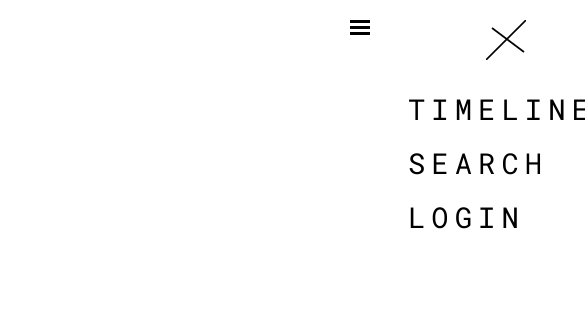
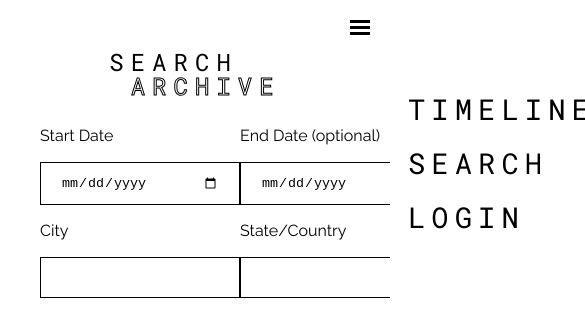
Before and after one commit to JarrettD5309/sf-show-archive, a React (Create React App) app in the folder client/: page /search in a window 390 px wide. Shown: the top 336 px of the page, 585 px wide, since content can reach past the window. Built offline with nearby package versions, Linux system fonts and the light colour scheme.

Commit message:
make drawer responsive. start search page

```diff
--- a/client/src/App.js
+++ b/client/src/App.js
@@ -3,8 +3,10 @@ import { BrowserRouter as Router, Route } from 'react-router-dom';
 import Backdrop from './components/SlideDrawer/Backdrop';
 import HomePage from './pages/HomePage';
 import NavBar from './components/NavBar';
+import Search from './pages/Search';
 import SlideDrawer from './components/SlideDrawer/SlideDrawer';
 import TimelinePage from './pages/TimelinePage';
+
 
 function App() {
     const [drawerOpen, setDrawerOpen] = React.useState(false);
@@ -24,6 +26,7 @@ function App() {
             <Backdrop handleBackdrop={handleBackdrop} show={drawerOpen}/>
             {/* {drawerOpen && <Backdrop handleBackdrop={handleBackdrop} show={drawerOpen}/>} */}
             <Route exact path='/' component={TimelinePage} />
+            <Route exact path='/search' component={Search} />
             <Route exact path='/all-shows' component={HomePage} />
         </Router>
     );
--- a/client/src/components/SlideDrawer/SlideDrawer.css
+++ b/client/src/components/SlideDrawer/SlideDrawer.css
@@ -66,3 +66,21 @@ body {
    transform: translateX(0);
    box-shadow: 1px 0px 7px rgba(0,0,0,0.5);
 }
+
+@media (max-width:399px) {
+   .side-drawer {
+      width: 100%;
+   }
+}
+
+@media (min-width:400px) and (max-width:575px) {
+   .side-drawer {
+      width: 100%;
+   }
+}
+
+@media (min-width:576px) and (max-width:767px) {
+   .side-drawer {
+      width: 55%;
+   }
+}
--- a/client/src/components/SlideDrawer/SlideDrawer.js
+++ b/client/src/components/SlideDrawer/SlideDrawer.js
@@ -15,10 +15,10 @@ const SlideDrawer = (props) => {
             </div>
             <ul className='nav-list'>
                 <li className='nav-item'>
-                    <a href="#" className='nav-text'>Timeline</a>
+                    <a href="/" className='nav-text'>Timeline</a>
                 </li>
                 <li className='nav-item'>
-                    <a href="#" className='nav-text'>Search</a>
+                    <a href="/search" className='nav-text'>Search</a>
                 </li>
                 <li className='nav-item'>
                     <a href="#" className='nav-text'>Login</a>
--- /dev/null
+++ b/client/src/pages/Search/index.js
@@ -0,0 +1,62 @@
+import React, { useEffect } from "react";
+import ShowInfo from '../../components/ShowInfo';
+import axios from 'axios';
+import './style.css';
+
+const Search = () => {
+    const [shows, setShows] = React.useState([]);
+    const [fadeShows, setFadeShows] = React.useState(false);
+
+    return (
+        <div className='sub-root'>
+            <div className='main-header-div'>
+                <div className='child-header-div'>
+                    <h1>Search</h1>
+                    <h1 className='outline'>&nbsp;Archive</h1>
+                </div>
+            </div>
+            <form className='search-form'>
+                <div className='form-row'>
+                    <div>
+                        <label for='startDate'>Start Date</label><br />
+                        <input type='date' id='startDate' name='startDate' />
+                    </div>
+                    <div>
+                        <label for='endDate'>End Date (optional)</label><br />
+                        <input type='date' id='endDate' name='endDate' />
+                    </div>
+                    <div>
+                        <label for='venue'>Venue</label><br />
+                        <input type='text' id='venue' name='venue' />
+                    </div>
+                </div>
+                <div className='form-row'>
+                    <div>
+                        <label for='city'>City</label><br />
+                        <input type='text' id='city' name='city' />
+                    </div>
+                    <div>
+                        <label for='stateCountry'>State/Country</label><br />
+                        <input type='text' id='stateCountry' name='stateCountry' />
+                    </div>
+                </div>
+            </form>
+            <div className={fadeShows ? 'fadeIn' : 'fadeOut'} >
+                {shows.map(show => (
+                    <ShowInfo
+                        showNum={show.showNum}
+                        date={show.date}
+                        venue={show.venue}
+                        address={show.address}
+                        city={show.city}
+                        stateCountry={show.stateCountry}
+                        key={show.showNum}
+                    />
+                ))}
+            </div>
+        </div>
+    );
+
+};
+
+export default Search;
--- /dev/null
+++ b/client/src/pages/Search/style.css
@@ -0,0 +1,22 @@
+input {
+    width: 200px;
+    padding: 12px 20px;
+    margin: 8px 0;
+    box-sizing: border-box;
+    border: 1px solid black;
+    outline:none;
+}
+
+label {
+    margin: 10px 0;
+    display: inline-block;
+}
+
+.form-row {
+    display: flex;
+    justify-content: space-between;
+}
+
+.search-form {
+    margin-top: 20px;
+}
```
Also changed, not shown: 1 other file (tests, documents, lock files or other folders).
